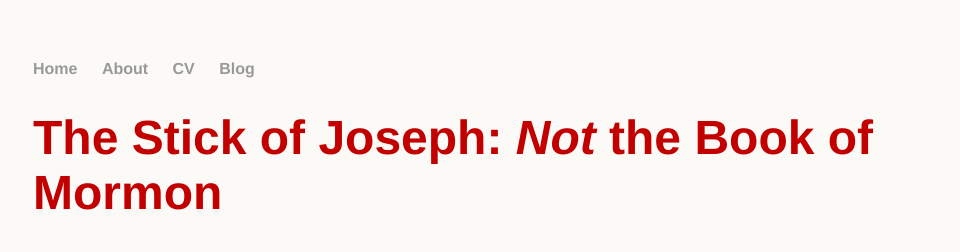
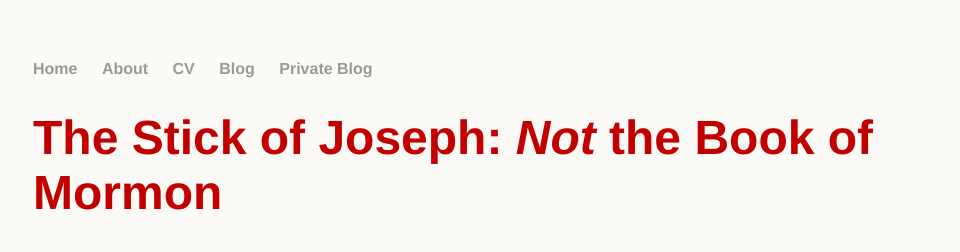
Before and after one commit to nutterb/nutterb.github.com, a Jekyll site: the page built from private/_posts/2017-01-27-stick-judah-not-book-mormon.md, in a window 1280 px wide. Shown: the top 252 px of the page, without its empty margins (159-1119 px from the left). Built offline with Jekyll 4.4.1, drawn with Linux system fonts in a browser that asks for light colours.

Commit message:
tidying up the private look

```diff
--- /dev/null
+++ b/_layouts/post_private.html
@@ -0,0 +1,9 @@
+---
+layout: default_private
+---
+<h1>{{ page.title }}</h1>
+<p class="meta">{{ page.date | date_to_string }}</p>
+
+<div class="post">
+  {{ content }}
+</div>
--- a/private/_posts/2017-01-27-stick-judah-not-book-mormon.md
+++ b/private/_posts/2017-01-27-stick-judah-not-book-mormon.md
@@ -1,5 +1,5 @@
 ---
-layout: post
+layout: post_private
 title: "The Stick of Joseph: <i>Not</i> the Book of Mormon"
 date: 2017-01-27
 ---
```
